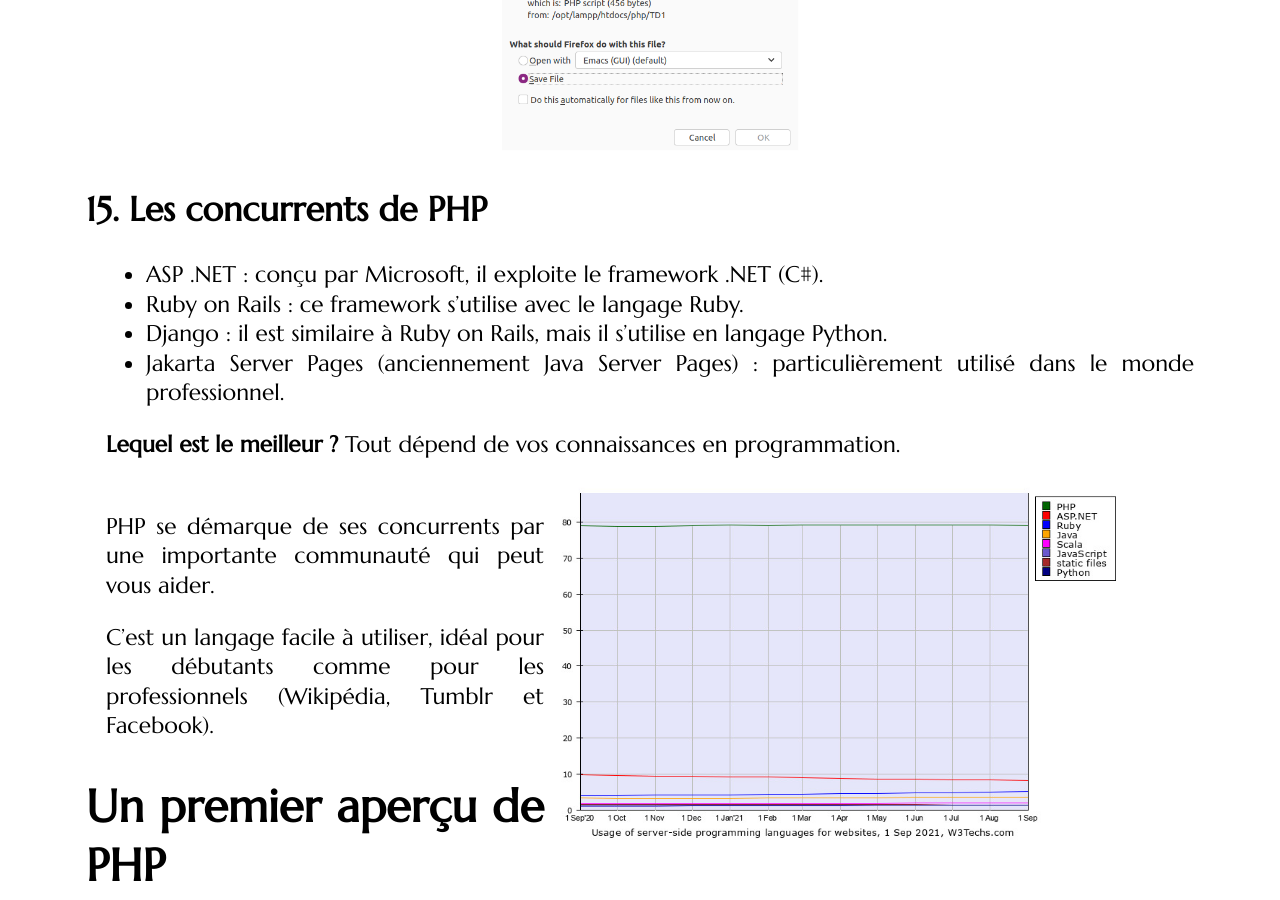
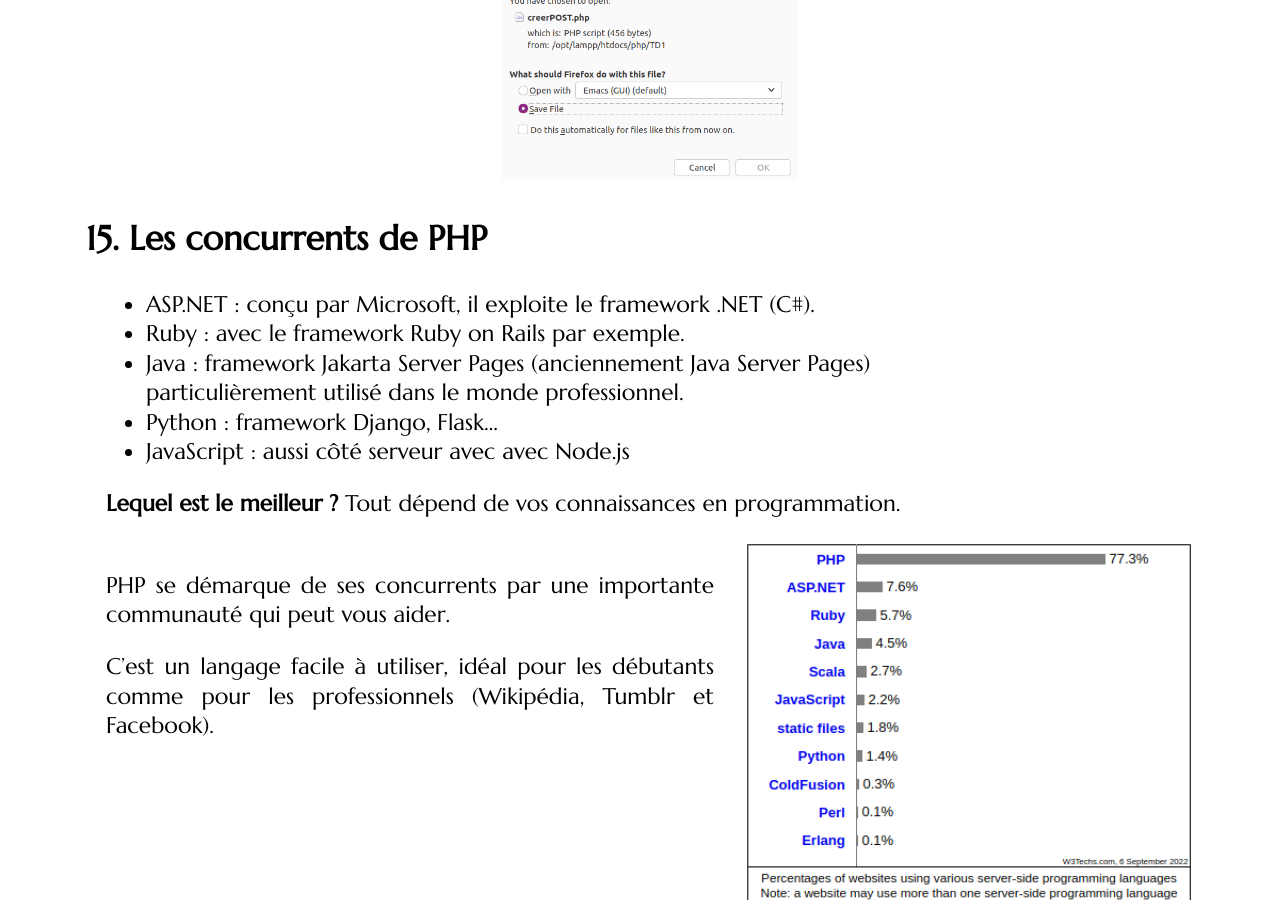
Before and after one commit to romainlebreton/R3.01-DeveloppementWeb, a Jekyll site: the page built from classes/class1.md, in a window 1280 px wide and 900 px high, scrolled down 8555 px. Built offline with Jekyll 4.4.1, drawn with Linux system fonts in a browser that asks for light colours; some web fonts are replaced; some of the changed text lies outside the part shown.

Commit message:
Màj après cours 1

```diff
--- a/classes/class1.md
+++ b/classes/class1.md
@@ -230,8 +230,9 @@ Il est souvent associé au port 80 de la machine hôte.
 
 **Quelques exemples de serveurs HTTP ?**
 
-* Apache HTTP Server : classique, celui que l'on utilisera
+* Apache HTTP Server : serveur historique (depuis 1995), celui que l'on utilisera
 * Apache TomCat : évolution pour Java (J2EE)
+* Nginx : serveur le plus utilisé au monde depuis 2021. Très performant
 * IIS (Internet Information Services) : Microsoft
 * Node.js : codé en JavaScript.
 
@@ -425,22 +426,24 @@ lire
 
 ## Les concurrents de PHP
 
-* ASP .NET : conçu par Microsoft, il exploite le framework .NET (C#).
-* Ruby on Rails : ce framework s'utilise avec le langage Ruby.
-* Django : il est similaire à Ruby on Rails, mais il s'utilise en langage
-  Python.
-* Jakarta Server Pages (anciennement Java Server Pages) : particulièrement utilisé dans le monde professionnel.
+* ASP.NET : conçu par Microsoft, il exploite le framework .NET (C#).
+* Ruby : avec le framework Ruby on Rails par exemple.
+* Java : framework Jakarta Server Pages (anciennement Java Server Pages)
+  particulièrement utilisé dans le monde professionnel.
+* Python : framework Django, Flask...
+* JavaScript : aussi côté serveur avec avec Node.js
 
 **Lequel est le meilleur ?**
 Tout dépend de vos connaissances en programmation.
 
-<img src="{{site.baseurl}}/assets/php_concu.jpg" style="width:650px; float:right;" alt="Popularité des langages côté serveur">
+<img src="{{site.baseurl}}/assets/php_concu.png" style="width:450px; float:right; margin-left:30px;" alt="Popularité des langages côté serveur">
 PHP se démarque de ses concurrents par une importante communauté qui peut vous
 aider.
 
 C'est un langage facile à utiliser, idéal pour les débutants comme pour
 les professionnels (Wikipédia, Tumblr et Facebook).
 
+<div style="clear:both;"></div>
 
 <!-- https://w3techs.com/technologies/overview/programming_language/all -->
 
@@ -720,7 +723,7 @@ Une *URL* (Uniform Resource Locator) sert à représenter une adresse sur le Web
   </p>
 
   <!-- Protocole : ftp, http, file, ... -->
-  <!-- nom de domain (ou IP) avec ou sans port -->
+  <!-- nom de domaine (ou IP) avec ou sans port -->
   <!-- chemin d'accès (relatif ou absolu) -->
   <!-- ancre (/signet) optionnel -->
 
```
Also changed, not shown: other parts of classes/class1.md (+11 -14 lines), assets/RolePHP.png, assets/RolePHP.svg, assets/php_concu.png.
